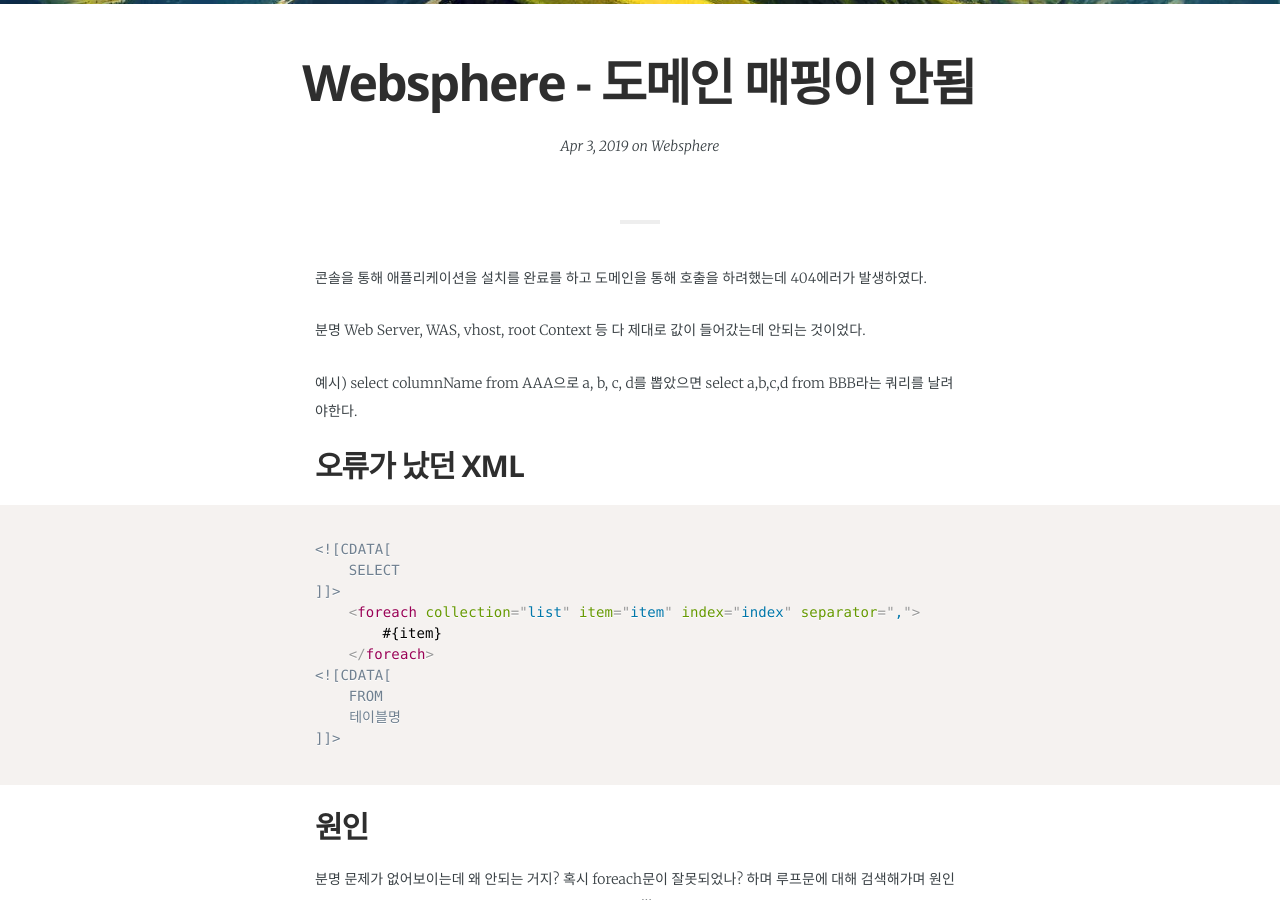
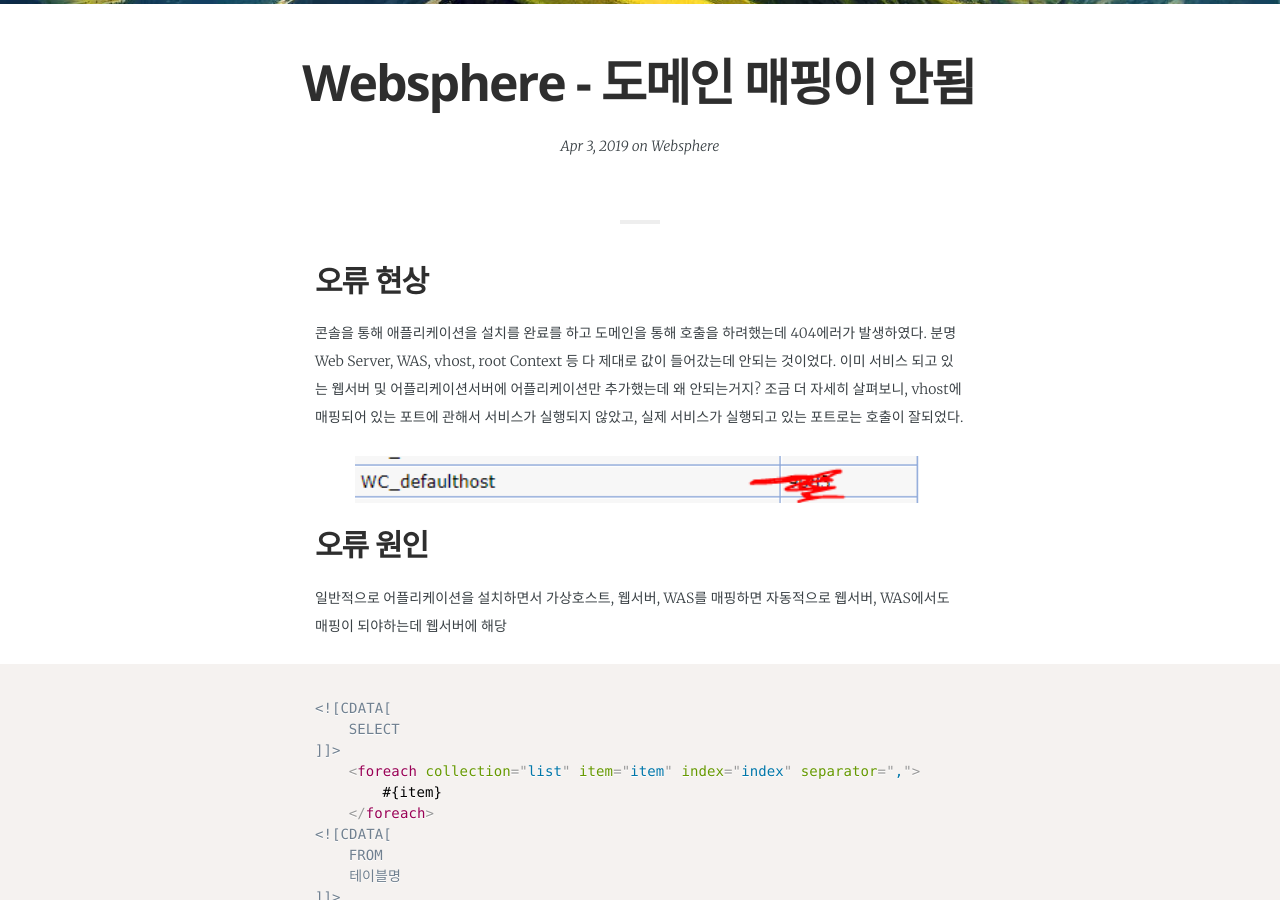
Before and after one commit to jwillmer/jekyllDecent, a Jekyll site: the page built from _posts/2019-04-03-websphere-add-application.md, in a window 1280 px wide and 900 px high, scrolled down 284 px. Built offline with Jekyll 4.4.1, drawn with Linux system fonts in a browser that asks for light colours; some web fonts are replaced.

Commit message:
Update 2019-04-03-websphere-add-application.md

````diff
--- a/_posts/2019-04-03-websphere-add-application.md
+++ b/_posts/2019-04-03-websphere-add-application.md
@@ -12,15 +12,22 @@
 comments:          true
 ---
 
+## 오류 현상
+
 콘솔을 통해 애플리케이션을 설치를 완료를 하고 도메인을 통해 호출을 하려했는데 404에러가 발생하였다.
+분명 Web Server, WAS, vhost, root Context 등 다 제대로 값이 들어갔는데 안되는 것이었다.
+이미 서비스 되고 있는 웹서버 및 어플리케이션서버에 어플리케이션만 추가했는데 왜 안되는거지?
+조금 더 자세히 살펴보니, vhost에 매핑되어 있는 포트에 관해서 서비스가 실행되지 않았고, 실제 서비스가 실행되고 있는 포트로는 호출이 잘되었다.
 
-분명 Web Server, WAS, vhost, root Context 등 다 제대로 값이 들어갔는데 안되는 것이었다.
+<aside>
+<figure>
+<img src="{{ "/media/img/Mistakes/host1.PNG" | absolute_url }}" />
+</figure>
+</aside>
 
-예시)
-select columnName from AAA으로  a, b, c, d를 뽑았으면
-select a,b,c,d from BBB라는 쿼리를 날려야한다.
+## 오류 원인
 
-## 오류가 났던 XML
+일반적으로 어플리케이션을 설치하면서 가상호스트, 웹서버, WAS를 매핑하면 자동적으로 웹서버, WAS에서도 매핑이 되야하는데 웹서버에 해당
 
 ```xml
 
````
